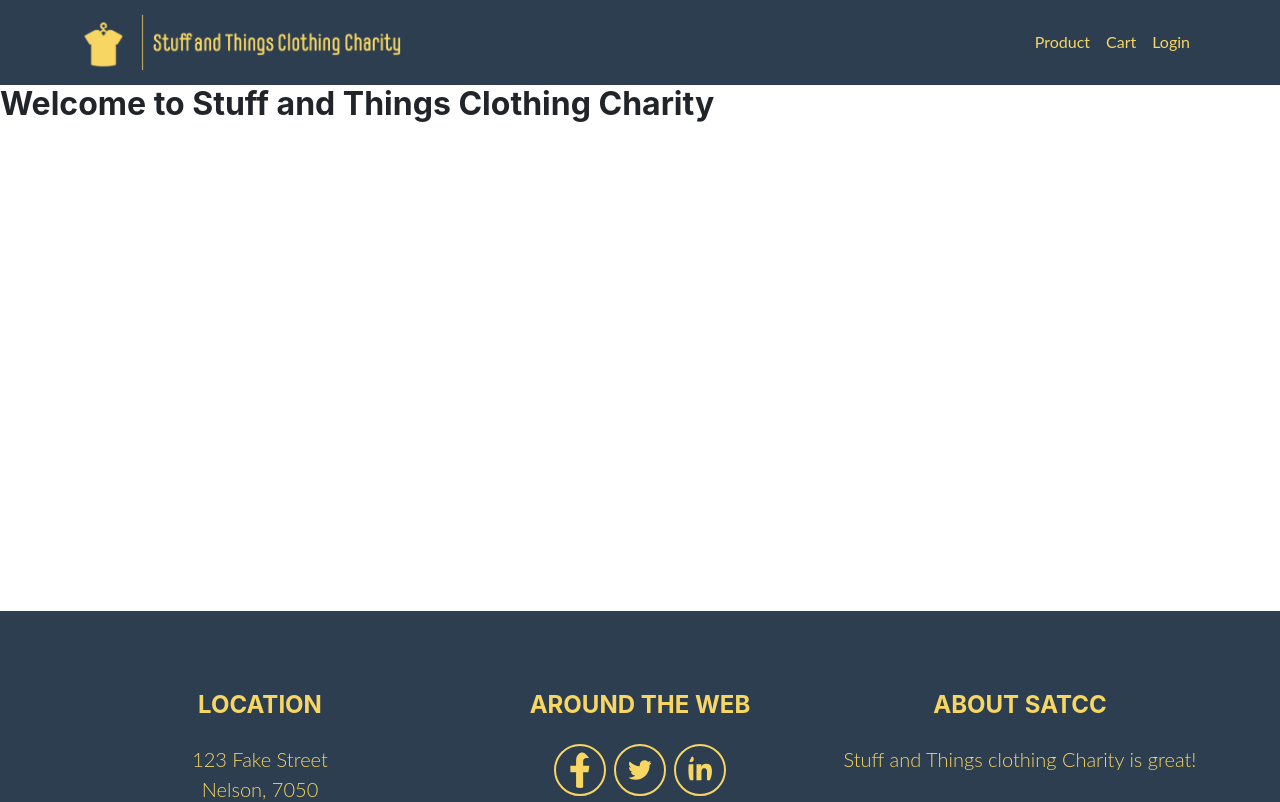
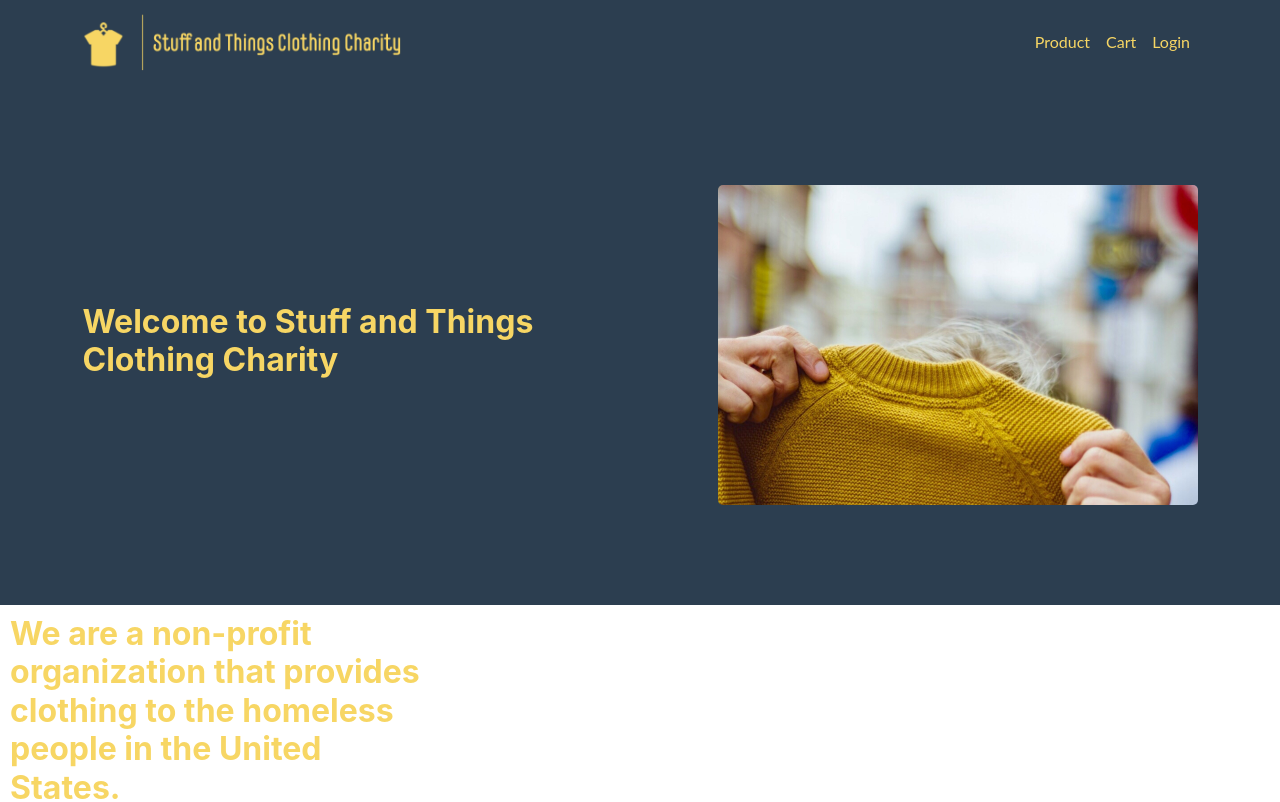
Before and after one commit to Kenny-WilliamsStockdale/WEB701-Project, a React (Create React App) app in the folder frontend/: page / in a window 1280 px wide. Shown: the top 802 px of the page. Built offline with nearby package versions, Linux system fonts and the light colour scheme.

Commit message:
added top landing page area testing

```diff
--- a/frontend/src/pages/Landing.css
+++ b/frontend/src/pages/Landing.css
@@ -1,3 +1,43 @@
 .intro-text {
   font-size: 2rem;
+  color: #f7d664;
 }
+/*grid 3 columns by 1 row*/
+.landing-top {
+  display: grid;
+  grid-template-columns: 1fr 1fr ;
+  grid-template-rows: auto;
+  grid-gap: 10px;
+  padding: 10px;
+  background-color: #2c3e50;
+  align-items: center;
+  justify-items: center;
+  padding-top: 100px;
+  padding-bottom: 100px;
+}
+.landing-mid {
+  display: grid;
+  grid-template-columns: 1fr 1fr 1fr ;
+  grid-template-rows: auto;
+  grid-gap: 10px;
+  padding: 10px;
+}
+.intro-text-container{
+  width: 30rem;
+}
+.landing-pic-container{
+    object-fit:cover;
+    object-position: right;
+    width: 30rem;
+    height: 20rem;
+    border-radius: 5px;
+    overflow: hidden;
+    -webkit-border-radius: 5px;
+    -moz-border-radius: 5px;
+    -ms-border-radius: 5px;
+    -o-border-radius: 5px;
+}
+.landing-pic {
+  width: 30rem;
+  height: auto;
+}
--- a/frontend/src/pages/Landing.js
+++ b/frontend/src/pages/Landing.js
@@ -2,6 +2,7 @@
 /*                               Import Section                               */
 /* -------------------------------------------------------------------------- */
 import React from 'react'
+import landingPic from '../Imgs/landing-picture.jpg'
 import './Landing.css'
 /* -------------------------------------------------------------------------- */
 /*                               Layout Section                               */
@@ -9,9 +10,17 @@ import './Landing.css'
 
 const Landing = () => {
   return (
-    <div>
-      <h1 className="intro-text">Welcome to Stuff and Things Clothing Charity</h1>
+    <><div className="landing-top">
+      <div className="intro-text-container">
+        <h1 className="intro-text">Welcome to Stuff and Things Clothing Charity</h1>
+      </div>
+      <div className="landing-pic-container">
+        <img className="landing-pic" src={landingPic} />
+      </div>
     </div>
+      <div className="landing-mid">
+        <h1 className="intro-text">We are a non-profit organization that provides clothing to the homeless people in the United States.</h1>
+      </div></>
   )
 }
 
```
Also changed, not shown: frontend/src/Imgs/landing-picture.jpg (added).
